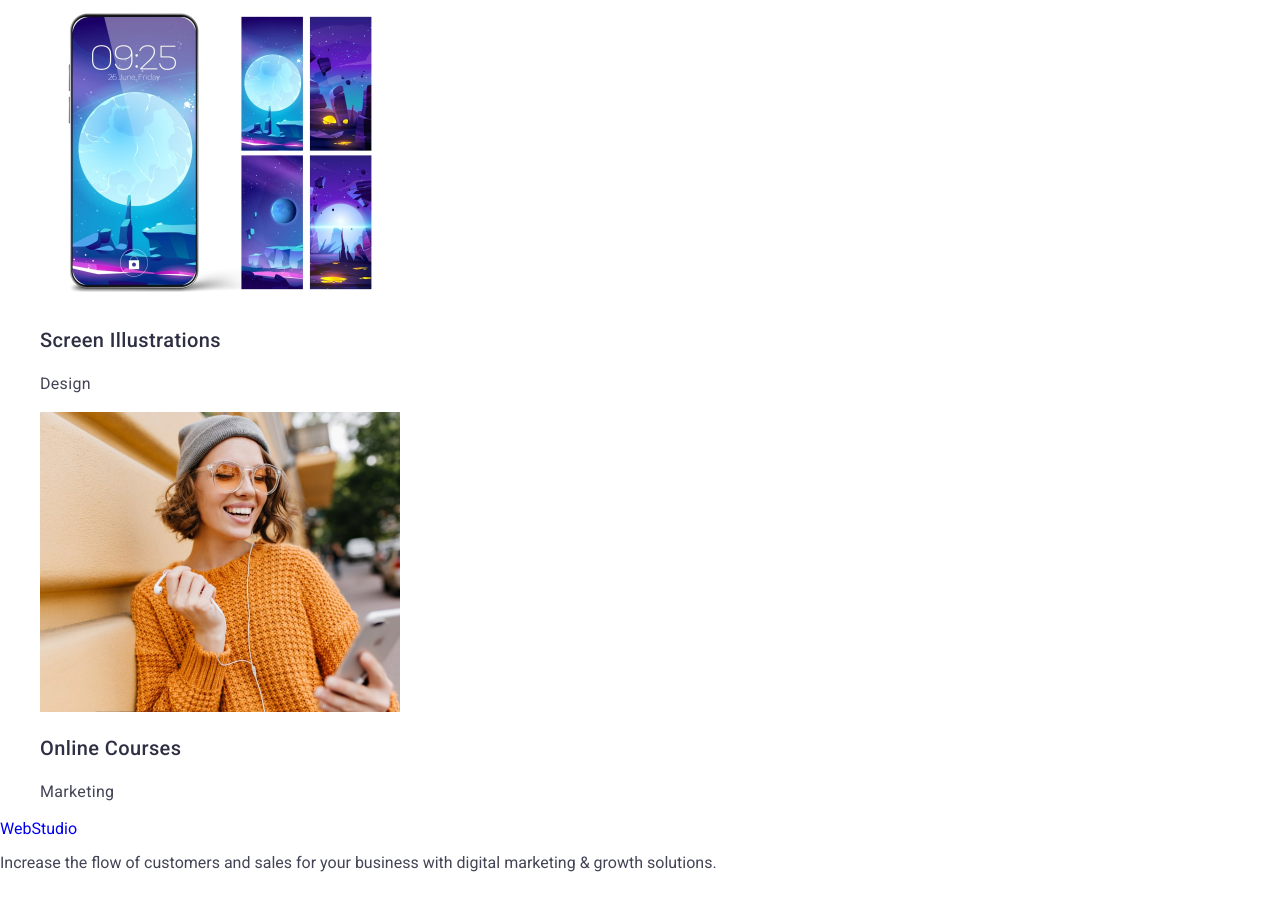
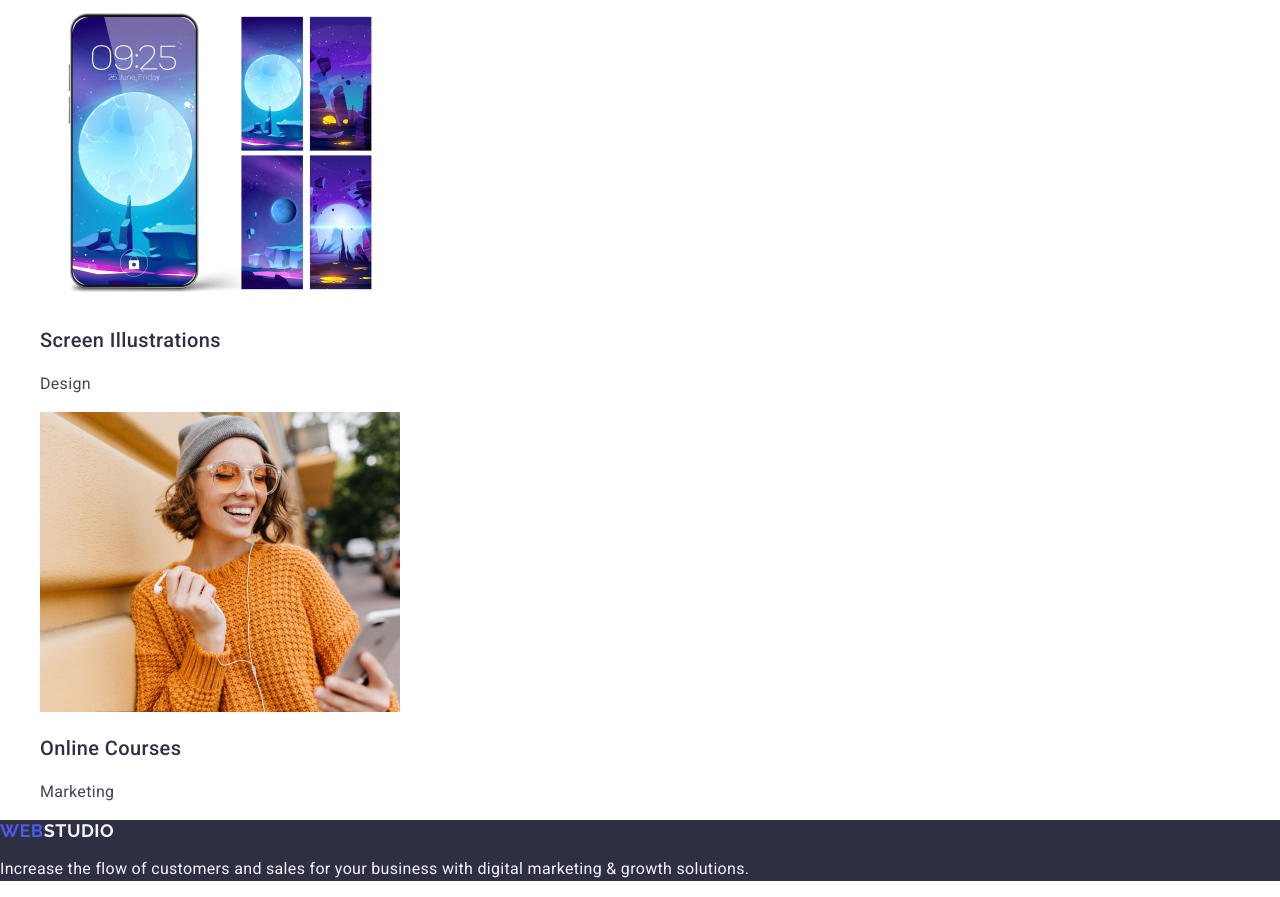
Before and after one commit to roman-yakubovskyi/goit-markup-hw-02, a plain HTML site: page index.html in a window 1280 px wide. Shown: the part 3990-4887 px from the top of the page. Drawn offline with nearby package versions, Linux system fonts and the light colour scheme.

Commit message:
add styles footer

```diff
--- a/css/styles.css
+++ b/css/styles.css
@@ -29,6 +29,10 @@ button {
 
 .header-logo .logo-part {
   color: #2e2f42;
+}
+
+.footer-logo .logo-part {
+  color: #f4f4fd;
 }
 
 .nav-link {
@@ -145,3 +149,14 @@ button {
   letter-spacing: 0.02em;
   color: #434455;
 }
+
+.page-footer {
+  background-color: #2e2f42;
+}
+
+.footer-text {
+  font-size: 16px;
+  line-height: 1.5;
+  letter-spacing: 0.02em;
+  color: #f4f4fd;
+}
--- a/index.html
+++ b/index.html
@@ -213,9 +213,11 @@
       </section>
     </main>
 
-    <footer>
-      <a href="./index.html">WebStudio</a>
-      <p>
+    <footer class="page-footer">
+      <a class="logo footer-logo" href="./index.html"
+        >Web<span class="logo-part">Studio</span></a
+      >
+      <p class="footer-text">
         Increase the flow of customers and sales for your business with digital
         marketing & growth solutions.
       </p>
```
